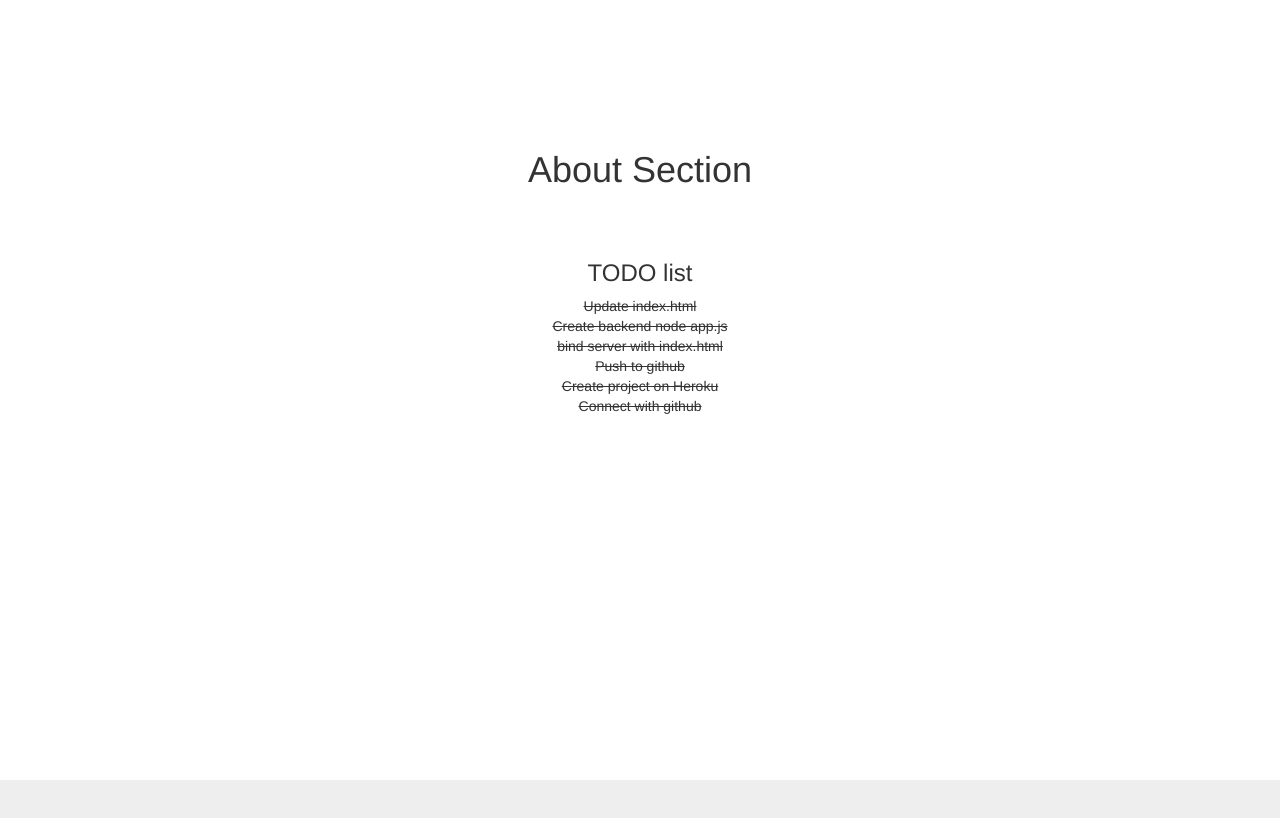
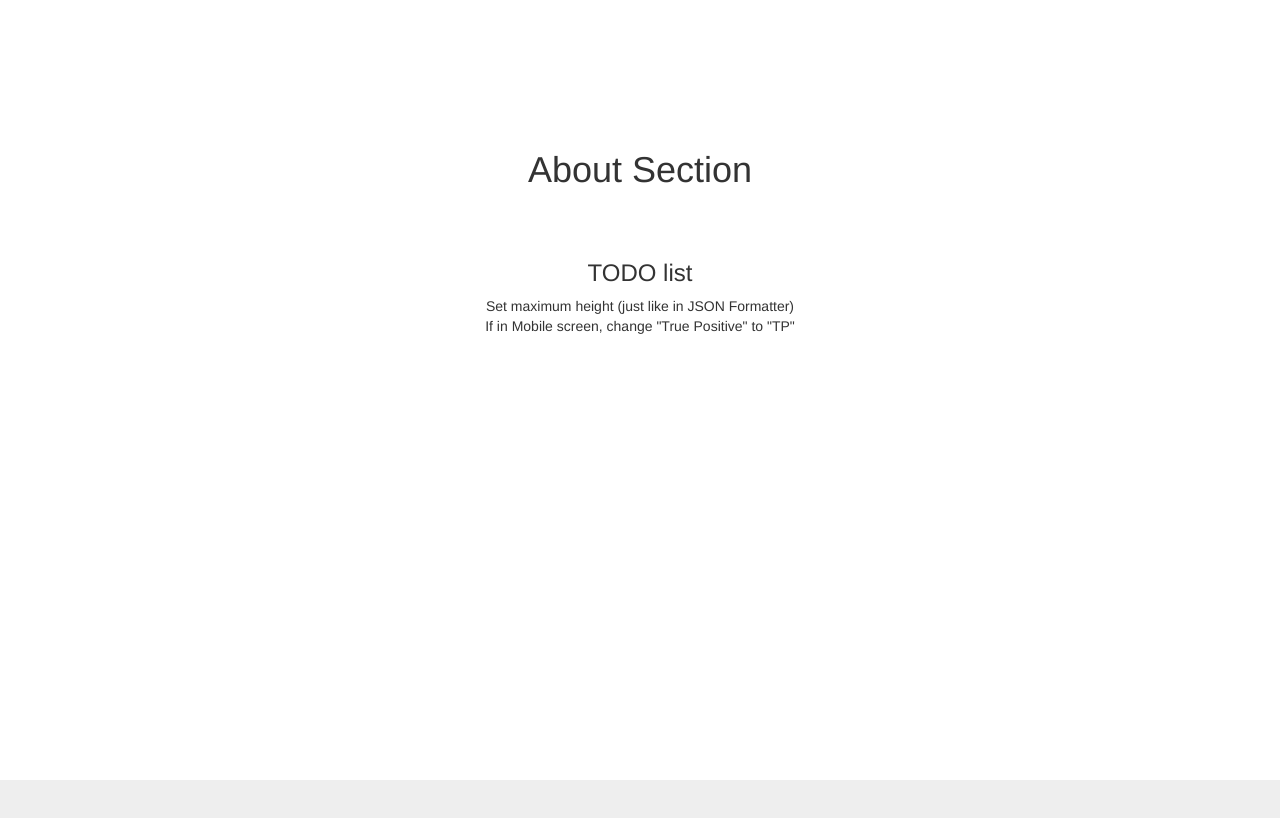
Before and after one commit to bkazic/confusion-matrix, a website: page public/index.html in a window 1280 px wide. Shown: the part 1620-2438 px from the top of the page. Drawn offline with Linux system fonts and the light colour scheme.

Commit message:
Updated TODO list

```diff
--- a/public/index.html
+++ b/public/index.html
@@ -170,12 +170,8 @@
                     </br></br>
 
 					<h3>TODO list</h3>
-					<del>Update index.html</del></br>
-					<del>Create backend node app.js</del></br>
-					<del>bind server with index.html</del></br>
-					<del>Push to github</del></br>
-					<del>Create project on Heroku</del></br>
-					<del>Connect with github</del></br>
+					Set maximum height (just like in JSON Formatter)</br>
+					If in Mobile screen, change "True Positive" to "TP"
 
                 </div>
             </div>
```
